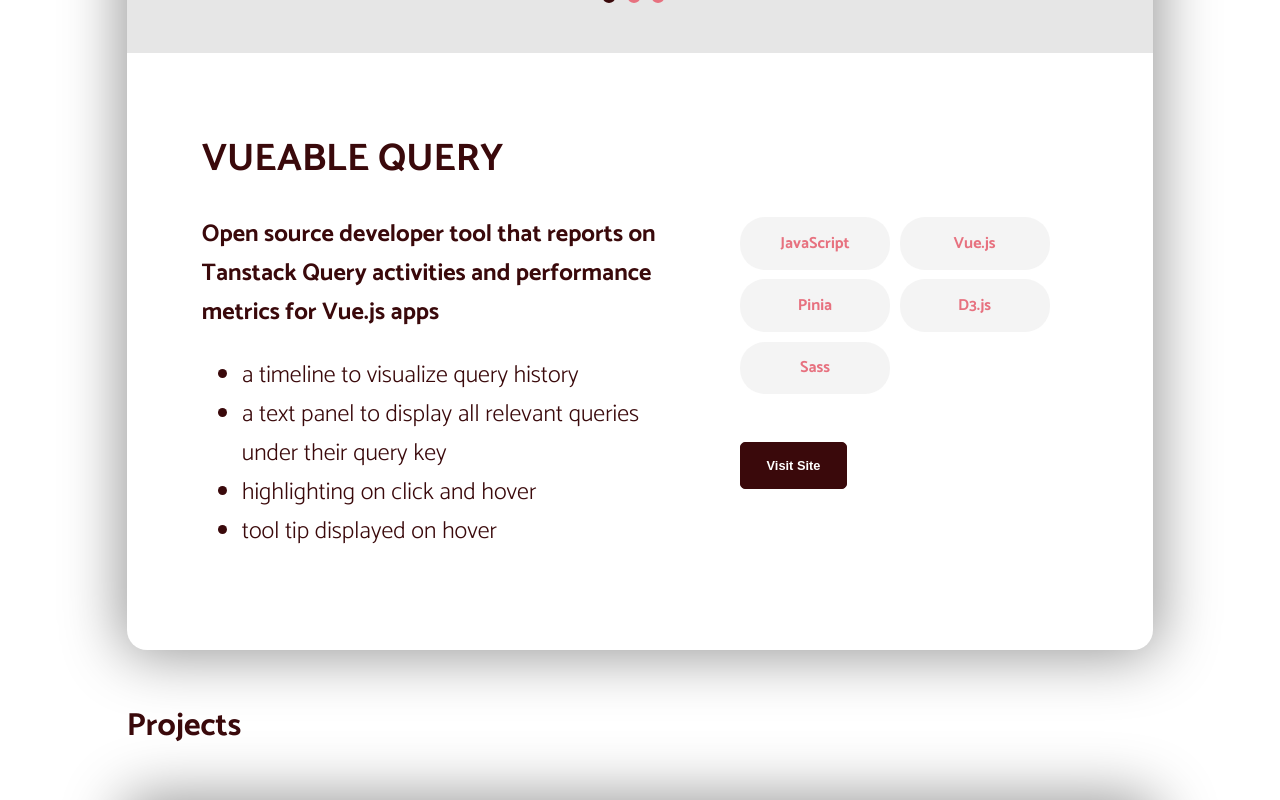
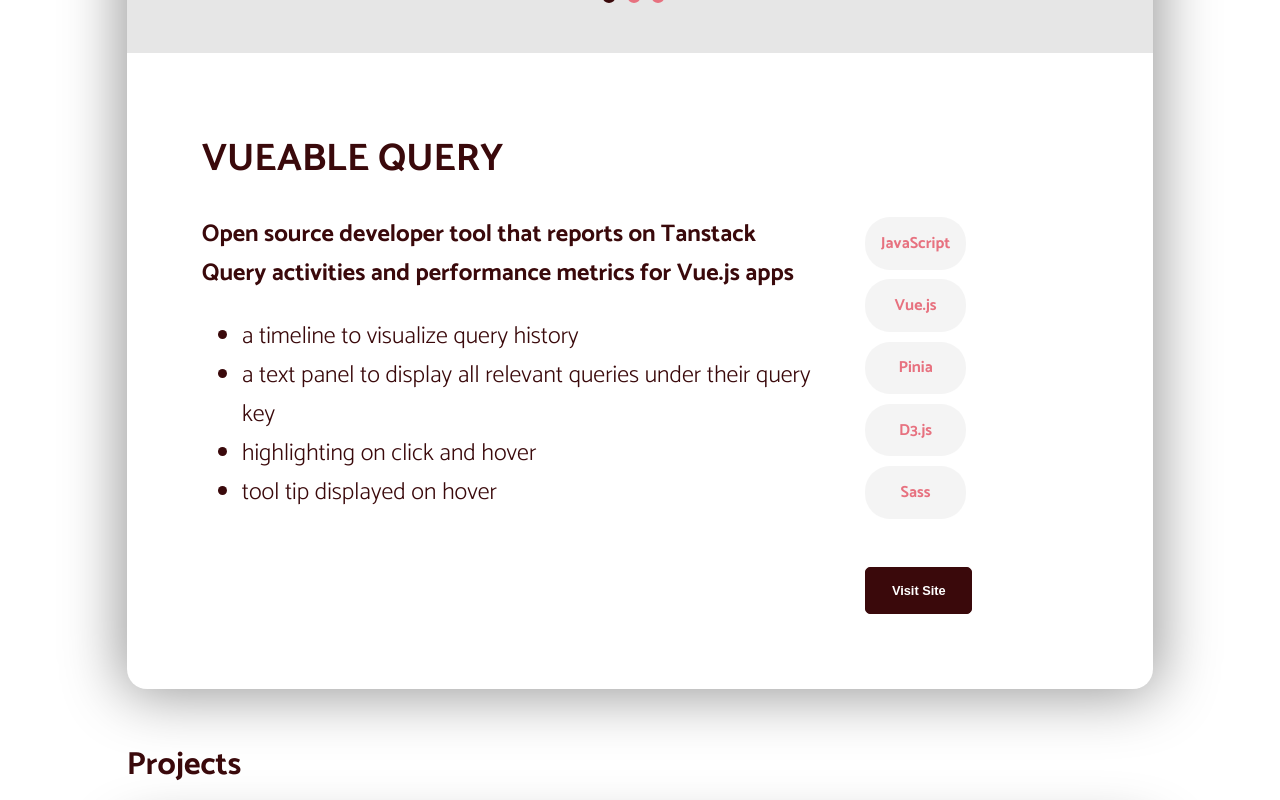
Before and after one commit to annaduong17/portfolio, a React (Create React App) app: page /portfolio in a window 1280 px wide. Shown: the part 920-1720 px from the top of the page. Built offline with nearby package versions, Linux system fonts and the light colour scheme.

Commit message:
add min-width of 70% to .details-container

```diff
--- a/src/index.scss
+++ b/src/index.scss
@@ -531,6 +531,11 @@
     display: flex;
     padding: clamp(20px, 6vw, 75px);
 
+    .details-container {
+      min-width: 70%;
+
+    }
+
     .details {
       h3 {
         font-size: clamp(1rem, 3vw, 2.5rem);
@@ -566,14 +571,14 @@
     }
 
     .tech {
-      font-size: clamp(0.5rem, 1.5vw, 1rem);
+      font-size: clamp(0.5rem, 1.25vw, 1rem);
       font-weight: 700;
       color: $pink;
       background-color: $light-gray;
-      width: clamp(75px, 12vw, 150px);
+      width: clamp(75px, 5vw, 150px);
       margin-right: clamp(5px, 0.75vw, 20px);
       margin-bottom: clamp(5px, 0.75vw, 20px);
-      padding-block: clamp(7px, 1vw, 15px);
+      padding: clamp(10px, 1vw, 15px);
       border-radius: clamp(10px, 25px, 40px);
     }
   }
```
